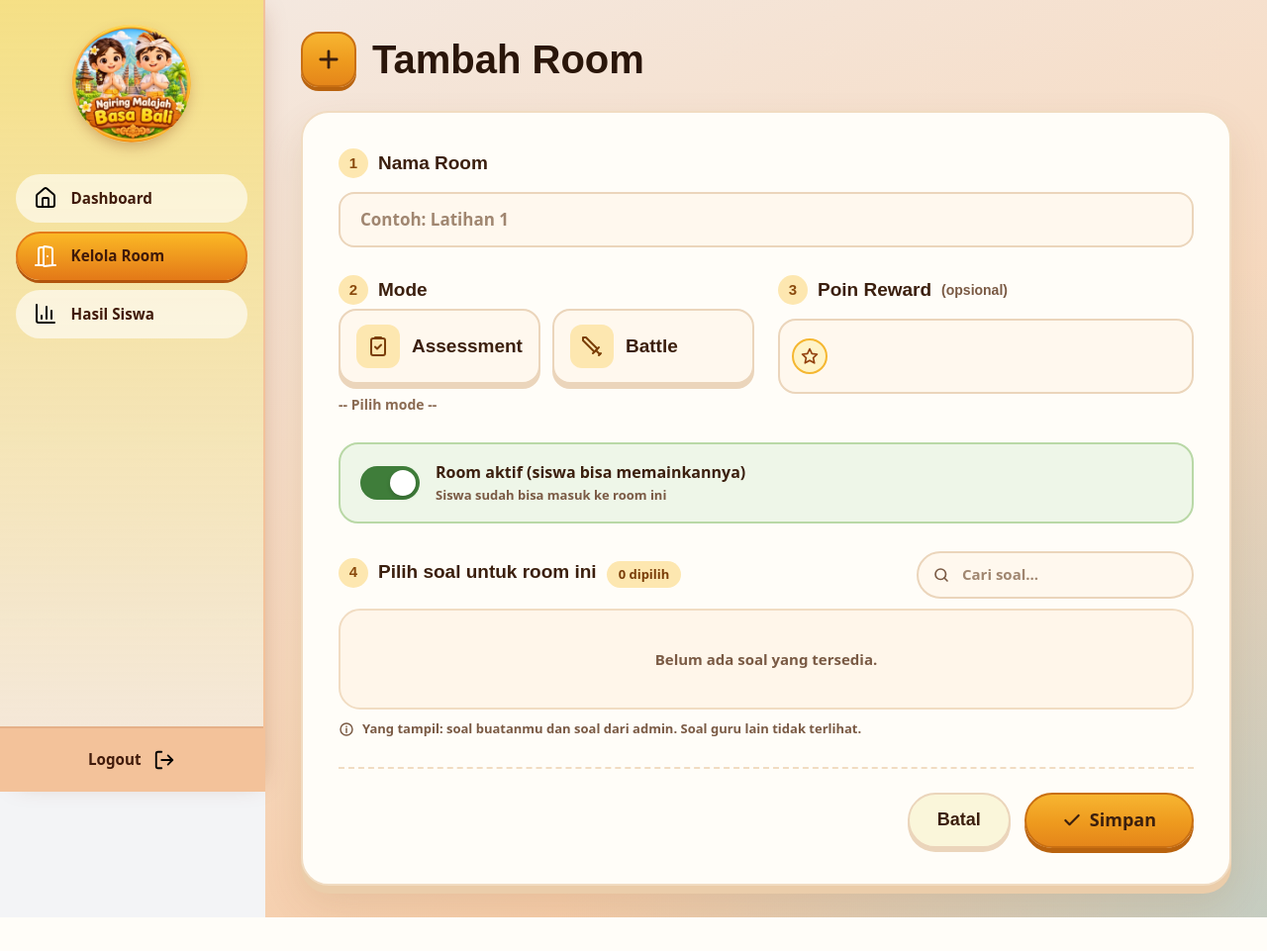
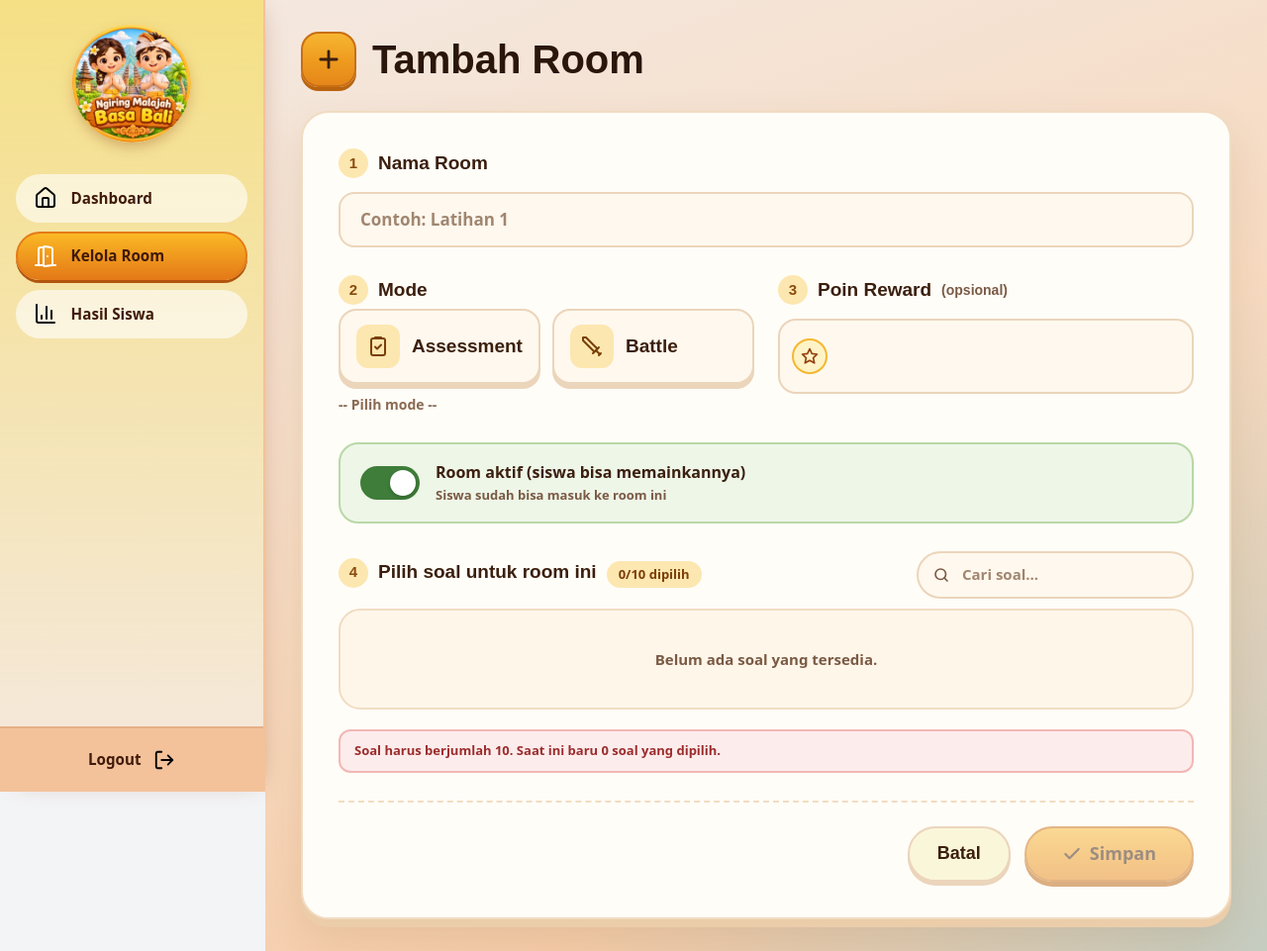
Before and after one commit to SriAndayani/balinese-egrang-battle, a Laravel app: page /guru/room/tambah in a window 1280 px wide. Shown: the whole page at 99% size. Before the commit the page ends 927 px from the top, so only its background shows below. Run offline with Laravel 12, Linux system fonts and the light colour scheme; a user stored in the database is signed in; data comes from the database, SQL or seed files in the repository; style sheets or scripts are compiled from the project's sources; some web fonts are replaced.

Commit message:
update perbaikan

```diff
--- a/app/Http/Controllers/Guru/RoomController.php
+++ b/app/Http/Controllers/Guru/RoomController.php
@@ -14,6 +14,7 @@ use Illuminate\Validation\Rule;
 
 class RoomController extends Controller
 {
+    const JUMLAH_SOAL= 10;
 
     public function index()
     {
@@ -42,9 +43,9 @@ class RoomController extends Controller
             ->whereIn('id_soal', $validated['soal'])
             ->pluck('id_soal');
 
-        if ($idSoal->isEmpty()) {
+        if ($idSoal->count() !== self::JUMLAH_SOAL) {
             return back()->withInput()
-                ->withErrors(['soal' => 'Soal yang dipilih tidak tersedia untukmu.']);
+                ->withErrors(['soal' => 'Soal yang dipilih tidak tersedia untukmu. Soal harus berjumlah ' . self::JUMLAH_SOAL . '.']);
         }
 
         DB::transaction(function () use ($request, $validated, $idSoal) {
@@ -85,9 +86,9 @@ class RoomController extends Controller
             ->whereIn('id_soal', $validated['soal'])
             ->pluck('id_soal');
 
-        if ($idSoal->isEmpty()) {
+        if ($idSoal->count() !== self::JUMLAH_SOAL) {
             return back()->withInput()
-                ->withErrors(['soal' => 'Soal yang dipilih tidak tersedia untukmu.']);
+                ->withErrors(['soal' => 'Soal yang dipilih tidak tersedia untukmu.Soal harus berjumlah ' . self::JUMLAH_SOAL . '.']);
         }
 
         DB::transaction(function () use ($request, $validated, $room, $idSoal) {
--- a/public/css/Guru/detailRoom.css
+++ b/public/css/Guru/detailRoom.css
@@ -102,8 +102,6 @@
 
 .rf-hint { margin: 0; font-size: 14px; font-weight: 700; color: #8A6A52; }
 .rf-note { margin: 0; font-size: 13px; font-weight: 600; color: var(--rf-muted); }
-.rf-note--icon { display: flex; align-items: center; gap: 8px; }
-.rf-note--icon svg { flex: none; }
 
 /* ---------- Mode (radio jadi kartu) ---------- */
 .rf-mode { display: grid; grid-template-columns: repeat(2, minmax(0, 1fr)); gap: 12px; }
@@ -316,3 +314,8 @@ body.rf-modal-open { overflow: hidden; }
     .soal-item { flex-wrap: wrap; }
     .rf-btn--lihat { margin-left: 44px; }
 }
+
+/* Peringatan jumlah soal belum 10 */
+.rf-note--warning { margin-top: 10px; padding: 10px 14px; border-radius: 12px; background: #FDECEC; border: 2px solid #F2B8B5; color: #9B2C2C; font-weight: 700; }
+.rf-note--warning[hidden] { display: none; }
+.rf-btn--primary:disabled { opacity: .5; cursor: not-allowed; }
--- a/public/js/dashboardGuru/detailRoom.js
+++ b/public/js/dashboardGuru/detailRoom.js
@@ -64,9 +64,20 @@ document.addEventListener('DOMContentLoaded', function () {
     var cekSoal = Array.prototype.slice.call(form.querySelectorAll('input[name="soal[]"]'));
     var jumlah  = document.getElementById('jumlah-dipilih');
 
+    var JUMLAH_SOAL      = 10;   // harus sama dengan RoomController::JUMLAH_SOAL
+    var tombolSimpan     = document.getElementById('btn-simpan-room');
+    var peringatanSoal   = document.getElementById('peringatan-soal');
+    var jumlahPeringatan = document.getElementById('jumlah-peringatan');
+
     function hitungDipilih() {
-        if (!jumlah) return;
-        jumlah.textContent = cekSoal.filter(function (c) { return c.checked; }).length;
+        var total = cekSoal.filter(function (c) { return c.checked; }).length;
+        var pas   = total === JUMLAH_SOAL;
+
+        if (jumlah) jumlah.textContent = total;
+        if (jumlahPeringatan) jumlahPeringatan.textContent = total;
+        // Tombol Simpan hanya aktif kalau soal yang dipilih tepat 10
+        if (tombolSimpan) tombolSimpan.disabled = !pas;
+        if (peringatanSoal) peringatanSoal.hidden = pas;
     }
     cekSoal.forEach(function (c) { c.addEventListener('change', hitungDipilih); });
     hitungDipilih();
--- a/resources/views/game/option.blade.php
+++ b/resources/views/game/option.blade.php
@@ -63,6 +63,6 @@
     </a>
 
     {{-- JavaScript halaman room --}}
-    <script src="{{ asset('js/rooms.js') }}"></script>
+    <script src="{{ asset('js/option.js') }}"></script>
 </body>
 </html>
--- a/resources/views/guru/roomFile.blade.php
+++ b/resources/views/guru/roomFile.blade.php
@@ -184,7 +184,7 @@
             <div class="rf-soal-head">
                 <div class="rf-soal-head__left">
                     <p class="rf-label"><span class="rf-num">4</span> Pilih soal untuk room ini</p>
-                    <span class="rf-badge"><span id="jumlah-dipilih">{{ count($soalTerpilih) }}</span> dipilih</span>
+                    <span class="rf-badge"><span id="jumlah-dipilih">{{ count($soalTerpilih) }}</span>/10 dipilih</span>
                 </div>
                 <div class="rf-search">
                     <label for="cari-soal" class="rf-sr">Cari soal</label>
@@ -231,16 +231,17 @@
                 <p class="rf-empty" id="soal-tidak-ketemu" hidden>Tidak ada soal yang cocok dengan pencarianmu.</p>
             </div>
 
-            <p class="rf-note rf-note--icon">
-                <svg width="16" height="16" viewBox="0 0 24 24" fill="none" stroke="currentColor" stroke-width="2.2" stroke-linecap="round" aria-hidden="true"><circle cx="12" cy="12" r="9"/><path d="M12 11v6"/><path d="M12 7.5v.5"/></svg>
-                Yang tampil: soal buatanmu dan soal dari admin. Soal guru lain tidak terlihat.
+            <p class="rf-note rf-note--warning" id="peringatan-soal" role="alert"
+               @if (count($soalTerpilih) === 10) hidden @endif>
+                Soal harus berjumlah 10. Saat ini baru <span id="jumlah-peringatan">{{ count($soalTerpilih) }}</span> soal yang dipilih.
             </p>
         </div>
 
         {{-- Tombol --}}
         <div class="rf-actions">
             <a href="{{ route('guru.room.index') }}" class="rf-btn rf-btn--ghost">Batal</a>
-            <button type="submit" class="rf-btn rf-btn--primary">
+            <button type="submit" class="rf-btn rf-btn--primary" id="btn-simpan-room"
+                    @disabled(count($soalTerpilih) !== 10)>
                 <svg width="20" height="20" viewBox="0 0 24 24" fill="none" stroke="currentColor" stroke-width="2.6" stroke-linecap="round" stroke-linejoin="round" aria-hidden="true"><path d="M20 6L9 17l-5-5"/></svg>
                 Simpan
             </button>
--- a/vite.config.js
+++ b/vite.config.js
@@ -15,7 +15,7 @@ export default defineConfig({
        port: 5173,
        strictPort: true,
        hmr: {
-              host: '170.30.0.55', //ganti pake IP Address laptopku
+              host: '192.168.1.61', //ganti pake IP Address laptopku
          },
     },
 });
```
Also changed, not shown: app/Http/Controllers/Assesment/AssesmentController.php (+10 -1 lines), public/js/option.js (renamed from public/js/room.js).
